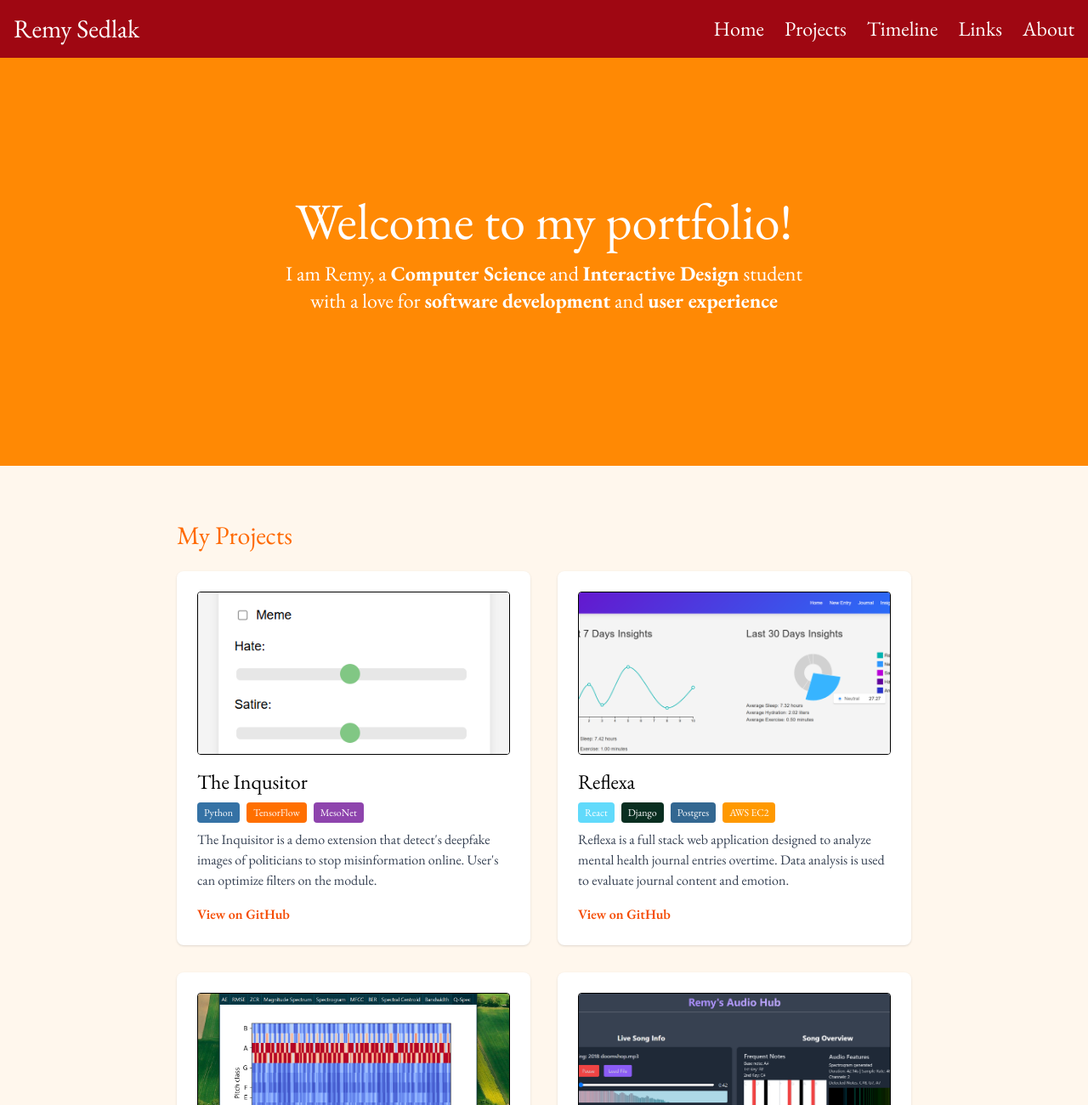
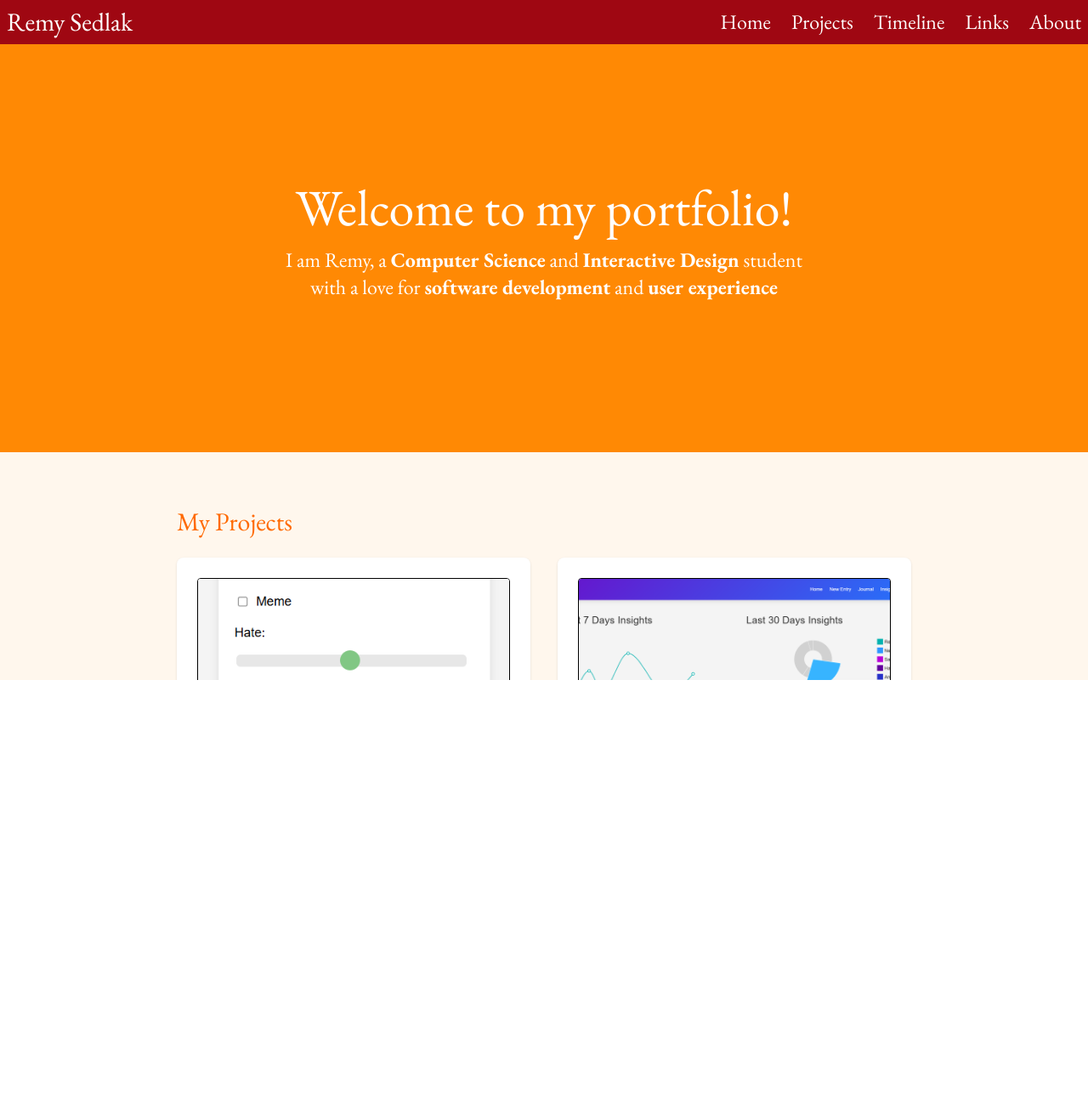
Before and after one commit to remysedlak/portfolio2.0, a React (Vite) app: page / in a window 1280 px wide. Shown: the top 1300 px of the page at 85% size. After the commit the page ends 800 px from the top, so only its background shows below. Built offline with nearby package versions, Linux system fonts and the light colour scheme.

Commit message:
navbar overflow fix

```diff
--- a/src/App.tsx
+++ b/src/App.tsx
@@ -22,9 +22,9 @@
   return (
     <BrowserRouter>
       <ScrollToSection />
-      <div className="bg-orange-50 min-h-screen" id="home">
+      <div className="h-screen flex flex-col">
         {/* Navbar */}
-        <nav className="p-4 bg-red-800 text-white flex items-center justify-between sticky top-0 z-50">
+        <nav className="overflow-hidden p-2 bg-red-800 text-white flex items-center justify-between sticky top-0 z-50">
           <h1 className="font-eb-garamond text-3xl text-right ml-auto md:ml-0">Remy Sedlak</h1>
           <ul className="space-x-6  hidden md:flex">
             <li>
@@ -44,18 +44,19 @@
             </li>
           </ul>
         </nav>
+        <div className="flex-1 overflow-y-auto bg-orange-50" id="home">
         <Routes>
           <Route
             path="/"
             element={
               <>
                 {/* Hero Section */}
-                <section className=" p-2 px-4 flex flex-col items-center justify-center h-[60vh] bg-orange-400">
+                <section className="p-2 px-4 flex flex-col items-center justify-center h-[60vh] bg-orange-400">
                   <h1 className="text-5xl md:text-6xl font-eb-garamond text-white mb-4">Welcome to my portfolio!</h1>
                   <h3 className="text-2xl font-eb-garamond text-white mb-4 text-left md:text-center">I am Remy, a <b>Computer Science</b> and <b>Interactive Design</b> student<br /> with a love for <b>software development</b> and <b>user experience</b></h3>
                 </section>
                 {/* Projects Section */}
-                <section id="projects" className="py-16 px-4 max-w-4xl mx-auto">
+                <section id="projects" className="py-16 px-4 max-w-4xl mx-auto overflow-auto">
                   <h2 className="text-3xl font-eb-garamond mb-6 text-orange-500">My Projects</h2>
                   <div className="grid gap-8 md:grid-cols-2">
                     {portfolio.map((project, idx) => (
@@ -167,6 +168,7 @@
           />
           <Route path="/about" element={<About />} />
         </Routes>
+        </div>
       </div>
     </BrowserRouter>
   )
```
